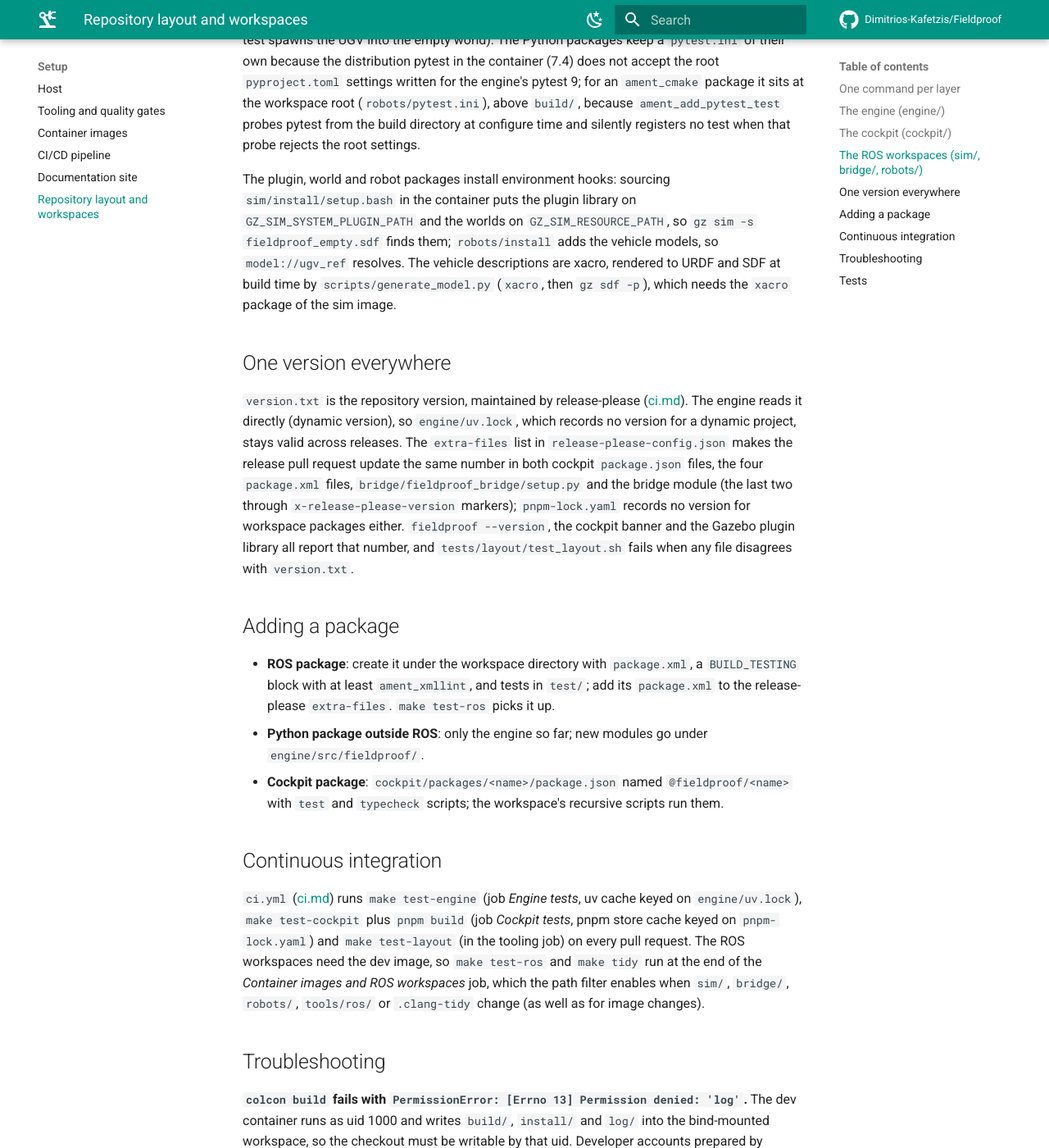
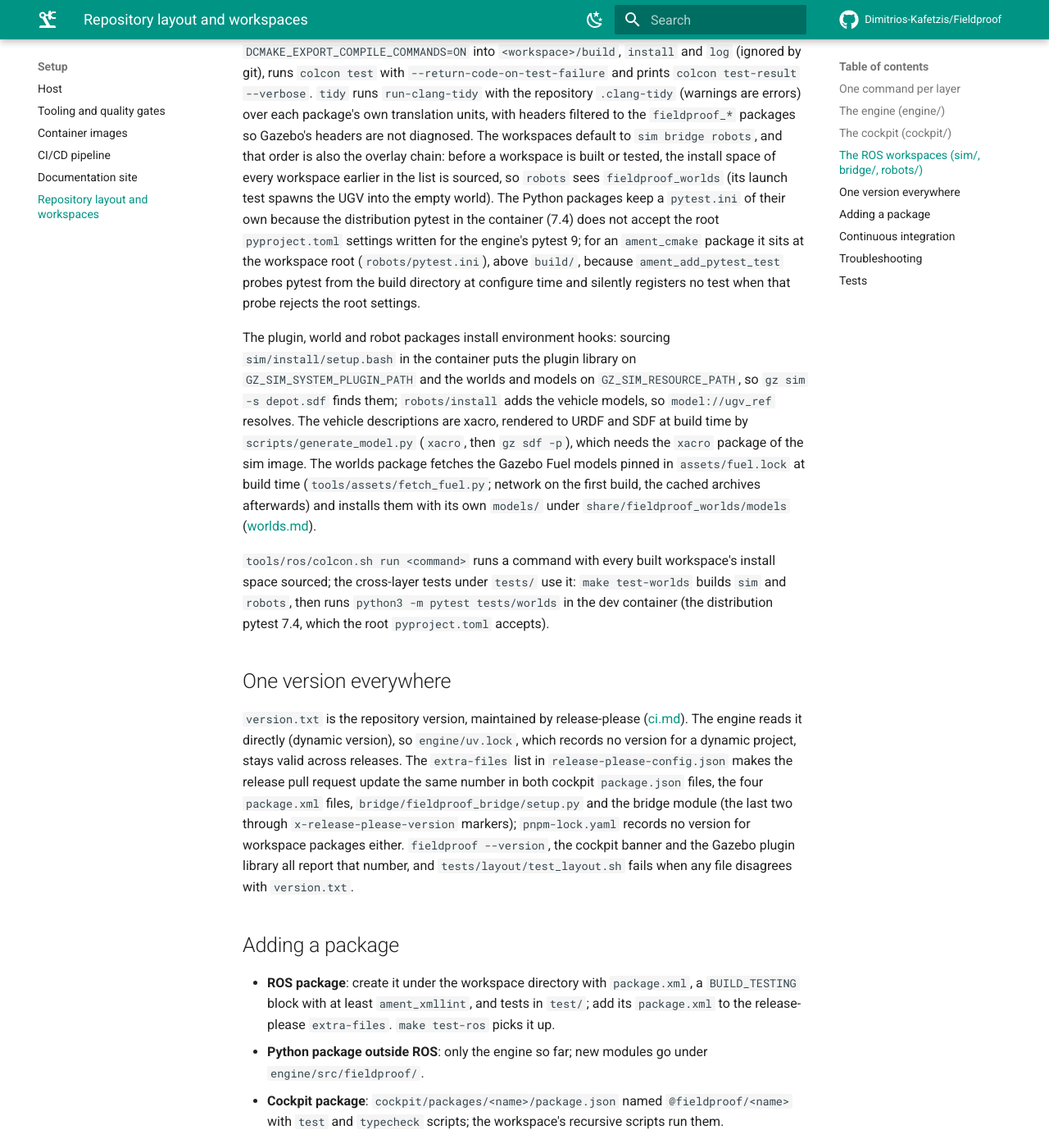
Before and after one commit to Dimitrios-Kafetzis/Fieldproof, an MkDocs documentation site: the page built from docs/setup/workspaces.md, in a window 1280 px wide and 1400 px high, scrolled down 2852 px. Shown: the whole window at 82% size. Built offline with MkDocs 1.6.1 and Material for MkDocs 9.7.7, drawn with Linux system fonts in a browser that asks for light colours; comment, search, counter and statistics services are not loaded; some of the changed text lies outside the part shown.

Commit message:
docs(docs): document the worlds, the asset pipeline and the sim stack
Task: P1-T02

```diff
--- a/docs/setup/workspaces.md
+++ b/docs/setup/workspaces.md
@@ -30,6 +30,8 @@
 | `make test-cockpit` | pnpm, Node 22 | `pnpm install --frozen-lockfile`, `tsc --noEmit`, Vitest | host |
 | `make test-ros` | colcon, ROS 2 Jazzy, Gazebo Harmonic | `colcon build` and `colcon test` in `sim/`, `bridge/`, `robots/` | dev container |
 | `make tidy` | clang-tidy 18 | `run-clang-tidy` over the C++ packages with the compile commands of the last build | dev container |
+| `make test-worlds` | pytest 7.4, Gazebo Harmonic | `tests/worlds`: the depot world with the UGV ([worlds.md](../reference/worlds.md#tests)) | dev container |
+| `make test-assets` | python3 | `tests/assets`: the asset convention, `assets/fuel.lock` and the fetch script | host |
 | `make test` | all of the above plus tooling, CI, docs, layout, host and image tests | | |
 
 The host runs only what [host.md](host.md) installs (Docker, Node with pnpm, uv, pre-commit).
@@ -78,7 +80,7 @@
 
 | Package | Type | Tests |
 | --- | --- | --- |
-| `sim/fieldproof_worlds` | `ament_cmake` | `gz sdf --check` on every world in `worlds/`, `ament_xmllint` on `package.xml` |
+| `sim/fieldproof_worlds` | `ament_cmake` | `gz sdf --check` on every world in `worlds/` and every model in `models/`, pytest on the worlds against `assets/fuel.lock`, the installed models and the generated map, `ament_xmllint` on `package.xml` ([worlds.md](../reference/worlds.md)) |
 | `sim/fieldproof_gz_plugins` | `ament_cmake`, C++17 | GoogleTest (`ament_add_gtest`), `ament_xmllint`; `fieldproof::HelloSystem` is the first system plugin |
 | `bridge/fieldproof_bridge` | `ament_python` | pytest in `test/` |
 | `robots/fieldproof_robots` | `ament_cmake` | `check_urdf` and `gz sdf --check` on the generated descriptions, pytest through `ament_cmake_pytest` on the installed layout and the manifest, a `launch_testing` spawn-and-drive test, `ament_xmllint` ([robots.md](../reference/robots.md)) |
@@ -99,11 +101,19 @@
 registers no test when that probe rejects the root settings.
 
 The plugin, world and robot packages install environment hooks: sourcing `sim/install/setup.bash`
-in the container puts the plugin library on `GZ_SIM_SYSTEM_PLUGIN_PATH` and the worlds on
-`GZ_SIM_RESOURCE_PATH`, so `gz sim -s fieldproof_empty.sdf` finds them; `robots/install` adds
+in the container puts the plugin library on `GZ_SIM_SYSTEM_PLUGIN_PATH` and the worlds and
+models on `GZ_SIM_RESOURCE_PATH`, so `gz sim -s depot.sdf` finds them; `robots/install` adds
 the vehicle models, so `model://ugv_ref` resolves. The vehicle descriptions are xacro, rendered
 to URDF and SDF at build time by `scripts/generate_model.py` (`xacro`, then `gz sdf -p`), which
-needs the `xacro` package of the sim image.
+needs the `xacro` package of the sim image. The worlds package fetches the Gazebo Fuel models
+pinned in `assets/fuel.lock` at build time (`tools/assets/fetch_fuel.py`; network on the first
+build, the cached archives afterwards) and installs them with its own `models/` under
+`share/fieldproof_worlds/models` ([worlds.md](../reference/worlds.md#the-asset-pipeline)).
+
+`tools/ros/colcon.sh run <command>` runs a command with every built workspace's install space
+sourced; the cross-layer tests under `tests/` use it: `make test-worlds` builds `sim` and
+`robots`, then runs `python3 -m pytest tests/worlds` in the dev container (the distribution
+pytest 7.4, which the root `pyproject.toml` accepts).
 
 ## One version everywhere
 
@@ -133,9 +143,12 @@
 `ci.yml` ([ci.md](ci.md)) runs `make test-engine` (job *Engine tests*, uv cache keyed on
 `engine/uv.lock`), `make test-cockpit` plus `pnpm build` (job *Cockpit tests*, pnpm store cache
 keyed on `pnpm-lock.yaml`) and `make test-layout` (in the tooling job) on every pull request. The
-ROS workspaces need the dev image, so `make test-ros` and `make tidy` run at the end of the
-*Container images and ROS workspaces* job, which the path filter enables when `sim/`, `bridge/`,
-`robots/`, `tools/ros/` or `.clang-tidy` change (as well as for image changes).
+ROS workspaces need the dev image, so `make test-ros`, `make tidy` and `make test-worlds` (with
+relaxed limits for software rendering) run at the end of the *Container images and ROS
+workspaces* job, which the path filter enables when `sim/`, `bridge/`, `robots/`, `tools/ros/`,
+`.clang-tidy`, `assets/`, `tools/assets/` or `tests/worlds/` change (as well as for image
+changes); the job caches the Fuel archives keyed on `assets/fuel.lock`. `make test-assets` runs
+in the tooling job.
 
 ## Troubleshooting
 
--- a/mkdocs.yml
+++ b/mkdocs.yml
@@ -113,3 +113,4 @@
       - reference/index.md
       - CLI: reference/cli.md
       - Reference vehicles: reference/robots.md
+      - Worlds: reference/worlds.md
```
Also changed, not shown: docs/reference/index.md (+1 -0 lines), docs/reference/worlds.md (added, +141 -0 lines), docs/setup/containers.md (+21 -2 lines).
